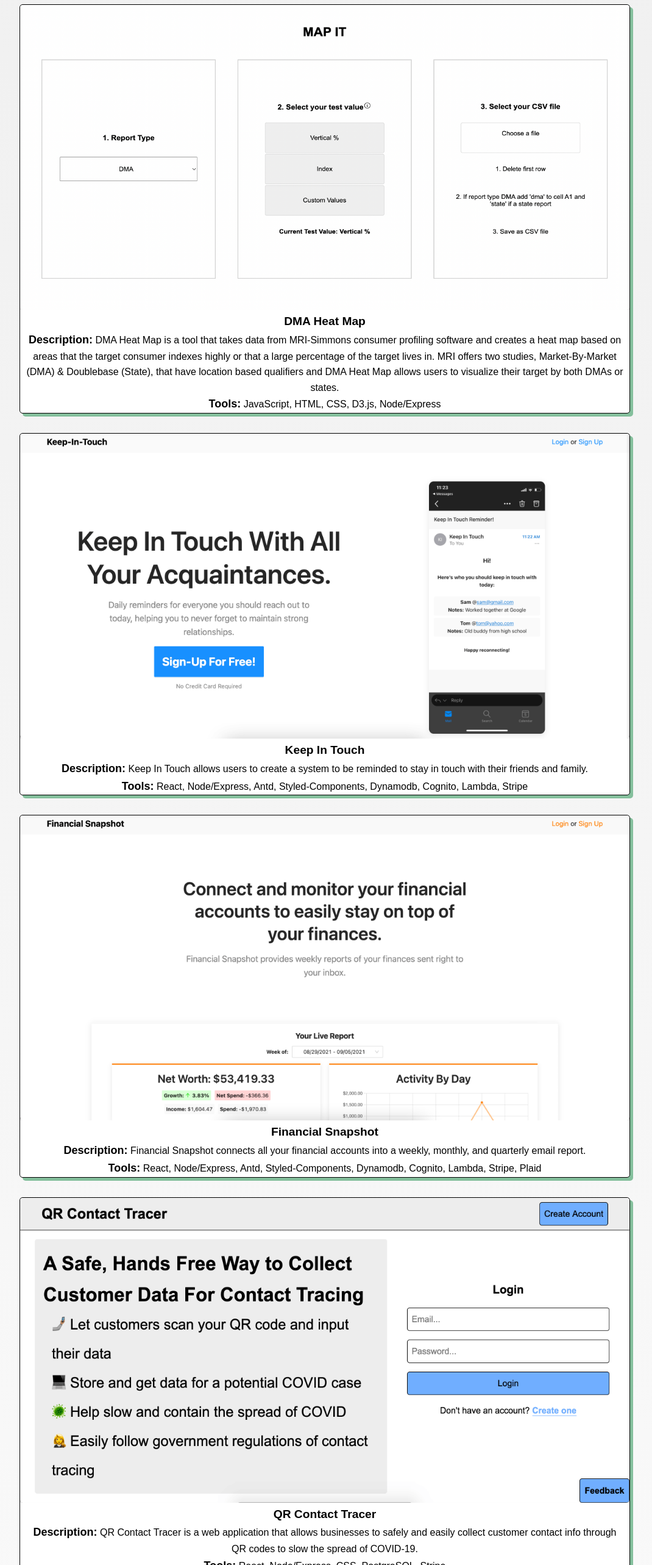
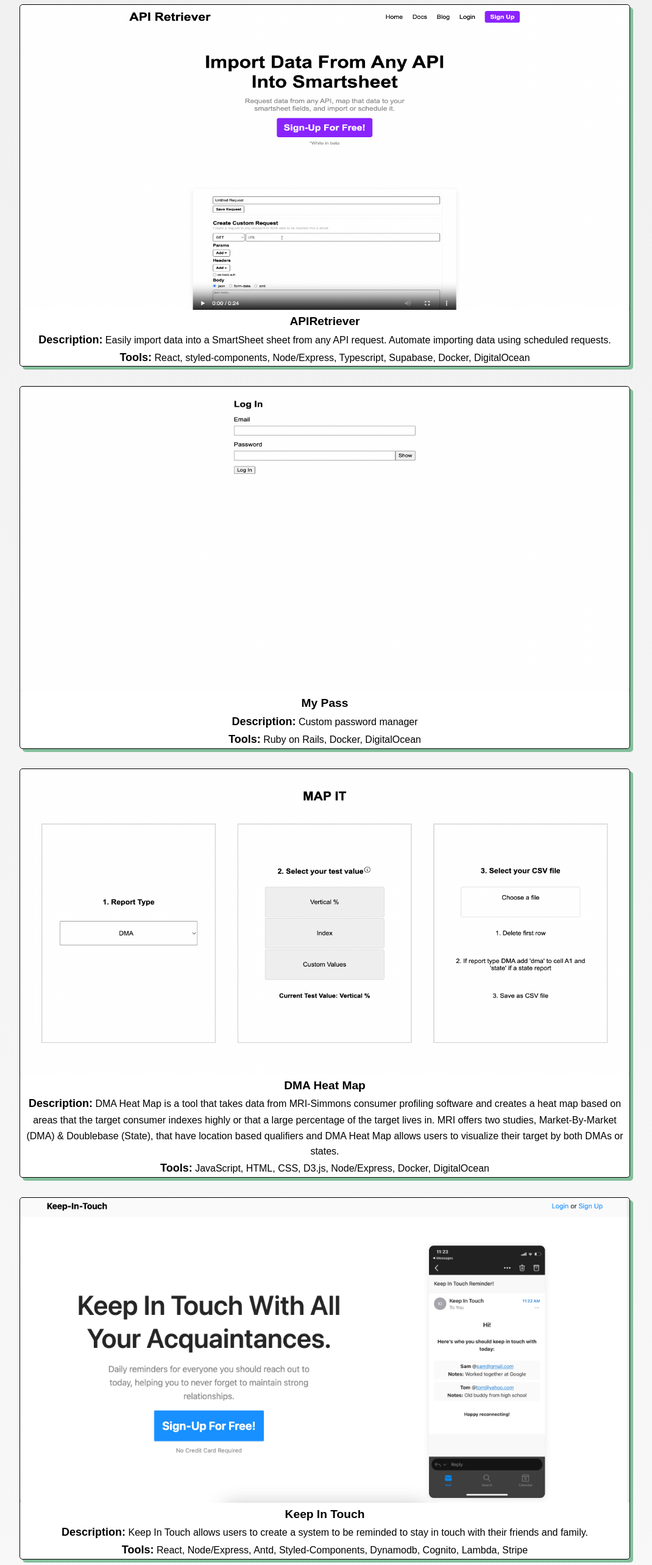
Before and after one commit to dhaef/derekhaefner, a Next.js app: page /projects in a window 1280 px wide. Shown: the part 234-2800 px from the top of the page at 61% size, without its empty margins (107-1177 px from the left). Built offline with nearby package versions, Linux system fonts and the light colour scheme.

Commit message:
More projects

```diff
--- a/pages/projects.js
+++ b/pages/projects.js
@@ -22,6 +22,21 @@
 
 const projects = [
   {
+    link: 'https://www.apiretriever.com/',
+    img: '/apiretriever.png',
+    title: 'APIRetriever',
+    description: `Easily import data into a SmartSheet sheet from any API request. Automate importing data using scheduled requests.`,
+    tools:
+      'React, styled-components, Node/Express, Typescript, Supabase, Docker, DigitalOcean',
+  },
+  {
+    link: 'https://www.pass.derekhaefner.com/',
+    img: '/my_pass.png',
+    title: 'My Pass',
+    description: `Custom password manager`,
+    tools: 'Ruby on Rails, Docker, DigitalOcean',
+  },
+  {
     link: 'https://www.dmaheatmap.com/',
     img: '/dma_heat_map.png',
     title: 'DMA Heat Map',
@@ -32,10 +47,10 @@
     Market-By-Market (DMA) & Doublebase (State), that have location
     based qualifiers and DMA Heat Map allows users to visualize their target
     by both DMAs or states.`,
-    tools: 'JavaScript, HTML, CSS, D3.js, Node/Express',
+    tools: 'JavaScript, HTML, CSS, D3.js, Node/Express, Docker, DigitalOcean',
   },
   {
-    link: 'https://www.keep-in-touch.co/',
+    link: 'https://github.com/dhaef/stay-in-touch',
     img: '/keep-in-touch.png',
     title: 'Keep In Touch',
     description: `Keep In Touch allows users to create a system to be reminded to stay in touch with their friends and family.`,
@@ -43,22 +58,22 @@
       'React, Node/Express, Antd, Styled-Components, Dynamodb, Cognito, Lambda, Stripe',
   },
   {
-    link: 'http://www.financialsnapshot.io/',
+    link: 'https://github.com/dhaef/fin-report',
     img: '/financial-snapshot.png',
     title: 'Financial Snapshot',
     description: `Financial Snapshot connects all your financial accounts into a weekly, monthly, and quarterly email report.`,
     tools:
       'React, Node/Express, Antd, Styled-Components, Dynamodb, Cognito, Lambda, Stripe, Plaid',
   },
-  {
-    link: 'https://www.qrcontacttracer.com/',
-    img: '/qr-contact-tracer.png',
-    title: 'QR Contact Tracer',
-    description: `QR Contact Tracer is a web application
-    that allows businesses to safely and easily collect customer contact
-    info through QR codes to slow the spread of COVID-19.`,
-    tools: 'React, Node/Express, CSS, PostgreSQL, Stripe',
-  },
+  // {
+  //   link: 'https://www.qrcontacttracer.com/',
+  //   img: '/qr-contact-tracer.png',
+  //   title: 'QR Contact Tracer',
+  //   description: `QR Contact Tracer is a web application
+  //   that allows businesses to safely and easily collect customer contact
+  //   info through QR codes to slow the spread of COVID-19.`,
+  //   tools: 'React, Node/Express, CSS, PostgreSQL, Stripe',
+  // },
   {
     link: 'https://github.com/dhaef/discover_rei',
     img: '/xploreplaces.png',
@@ -82,7 +97,7 @@
     tools: 'JavaScript, React, CSS',
   },
   {
-    link: 'http://www.discoverfields.com/',
+    link: 'https://github.com/dhaef/field_app',
     img: '/discoverfields.png',
     title: 'Discover Fields',
     description: `Discover fields is a tool that allows
--- a/pages/story.js
+++ b/pages/story.js
@@ -15,7 +15,7 @@
           <h1 className={styles.title}>“Hello World!” I’m Derek,</h1>
           <div className={styles.body}>
             <p>
-              I’m a self-proclaimed, but more importantly, self-taught web
+              I’m a self-proclaimed, but more importantly, self-taught
               developer. The journey towards building my professional identity
               started in the summer of 2019 as a recent college grad. Once I was
               faced with the world outside of the academic bubble, I knew I had
```
Also changed, not shown: public/apiretriever.png (added), public/my_pass.png (added).
